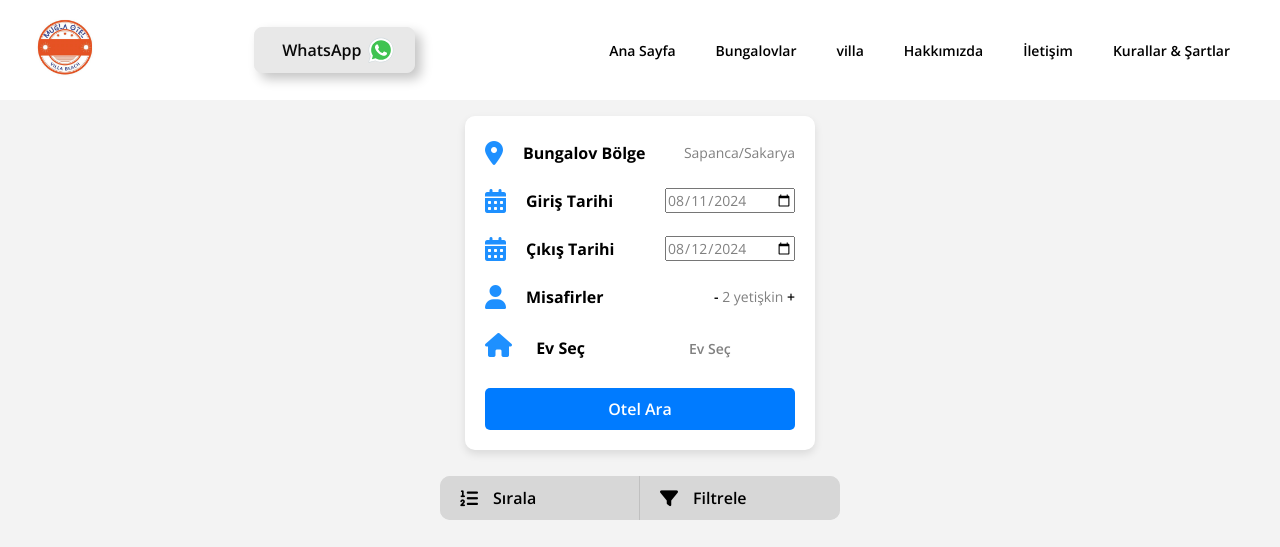
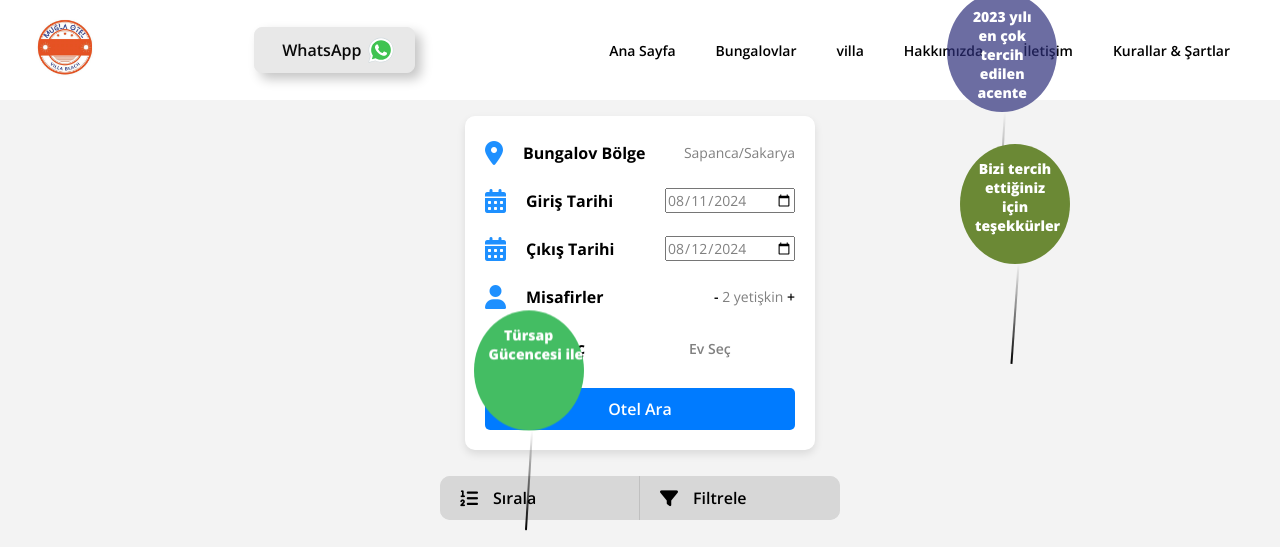
Before and after one commit to Hamza-Sengul/Muglaturizmuptaded, a Django app: page / in a window 1280 px wide. Shown: the top 547 px of the page. Run offline with Django 5.2, Linux system fonts and the light colour scheme; data comes from the database, SQL or seed files in the repository; some libraries are stand-ins or nearby versions.

Commit message:
Update index.html

```diff
--- a/main/templates/index.html
+++ b/main/templates/index.html
@@ -3,7 +3,132 @@
 {% load static %}
 
 {% block content %}
+<div class="balloon-container">
+    <div class="balloon" id="balloon1">
+      <div class="string"></div>
+      2023 yılı en çok tercih edilen acente
+    </div>
+    <div class="balloon" id="balloon2">
+      <div class="string"></div>
+      Bizi tercih ettiğiniz için teşekkürler
+    </div>
+    <div class="balloon" id="balloon3">
+      <div class="string"></div>
+      Türsap Gücencesi ile
+    </div>
+  </div>
 
+
+  <style>
+.balloon-container {
+  position: fixed;
+  bottom: 0;
+  left: 0;
+  width: 100%;
+  height: 100%;
+  pointer-events: none;
+  z-index: 2000;
+}
+
+.balloon {
+  position: absolute;
+  bottom: 0;
+  width: 110px;
+  height: 120px;
+  border-radius: 50%;
+  text-align: center;
+  padding: 15px;
+  color: white;
+  font-weight: 800;
+  animation: floatUp 10s linear forwards; /* Animasyonu yavaşlattık */
+  display: none;
+  font-size: 14px;
+}
+
+.string {
+  width: 2px;
+  height: 100px;
+  background: linear-gradient(to bottom, transparent, #000);
+  position: absolute;
+  bottom: -100px; /* Balonun altına ip ekler */
+  left: 50%;
+  transform: translateX(-50%);
+  animation: wave 2s infinite ease-in-out; /* Kıvrımlı bir ip animasyonu */
+}
+
+@keyframes floatUp {
+  0% {
+    transform: translateY(0);
+    opacity: 1;
+  }
+  80% {
+    opacity: 1; /* 8 saniyeye kadar tamamen görünür */
+  }
+  100% {
+    transform: translateY(-800px);
+    opacity: 0; /* Son 2 saniyede yavaşça kaybolur */
+  }
+}
+
+@keyframes wave {
+  0%, 100% {
+    transform: translateX(-50%) rotate(0deg);
+  }
+  50% {
+    transform: translateX(-50%) rotate(5deg);
+  }
+}
+
+
+  </style>
+<script>
+ let balloonCount = 0;
+let maxBalloons = 6; // Her balon için 2 tekrar
+
+function getRandomColor() {
+  const letters = '0123456789ABCDEF';
+  let color = '#';
+  for (let i = 0; i < 6; i++) {
+    color += letters[Math.floor(Math.random() * 16)];
+  }
+  return color;
+}
+
+function getRandomPosition() {
+  return Math.floor(Math.random() * 80) + '%'; // Sayfanın %0 - %90 arası bir yerden çıkmasını sağlar
+}
+
+function releaseBalloon(id) {
+  const balloon = document.getElementById(id);
+  balloon.style.backgroundColor = getRandomColor(); // Rastgele renk atama
+  balloon.style.left = getRandomPosition(); // Rastgele pozisyon atama
+  balloon.style.display = 'block';
+  setTimeout(() => {
+    balloon.style.display = 'none';
+  }, 10000); // Animasyon süresi kadar beklet
+}
+
+function startAnimation() {
+  if (balloonCount >= maxBalloons) return;
+
+  setTimeout(() => releaseBalloon('balloon1'), 0);
+  setTimeout(() => releaseBalloon('balloon2'), 2000);
+  setTimeout(() => releaseBalloon('balloon3'), 4000);
+
+  balloonCount += 3;
+
+  if (balloonCount < maxBalloons) {
+    setTimeout(startAnimation, 11000); // İlk animasyon bitince tekrar başlat
+  }
+}
+
+document.addEventListener('DOMContentLoaded', () => {
+  startAnimation();
+});
+
+
+
+</script>
 
 <section>
     <div class="card">
```
